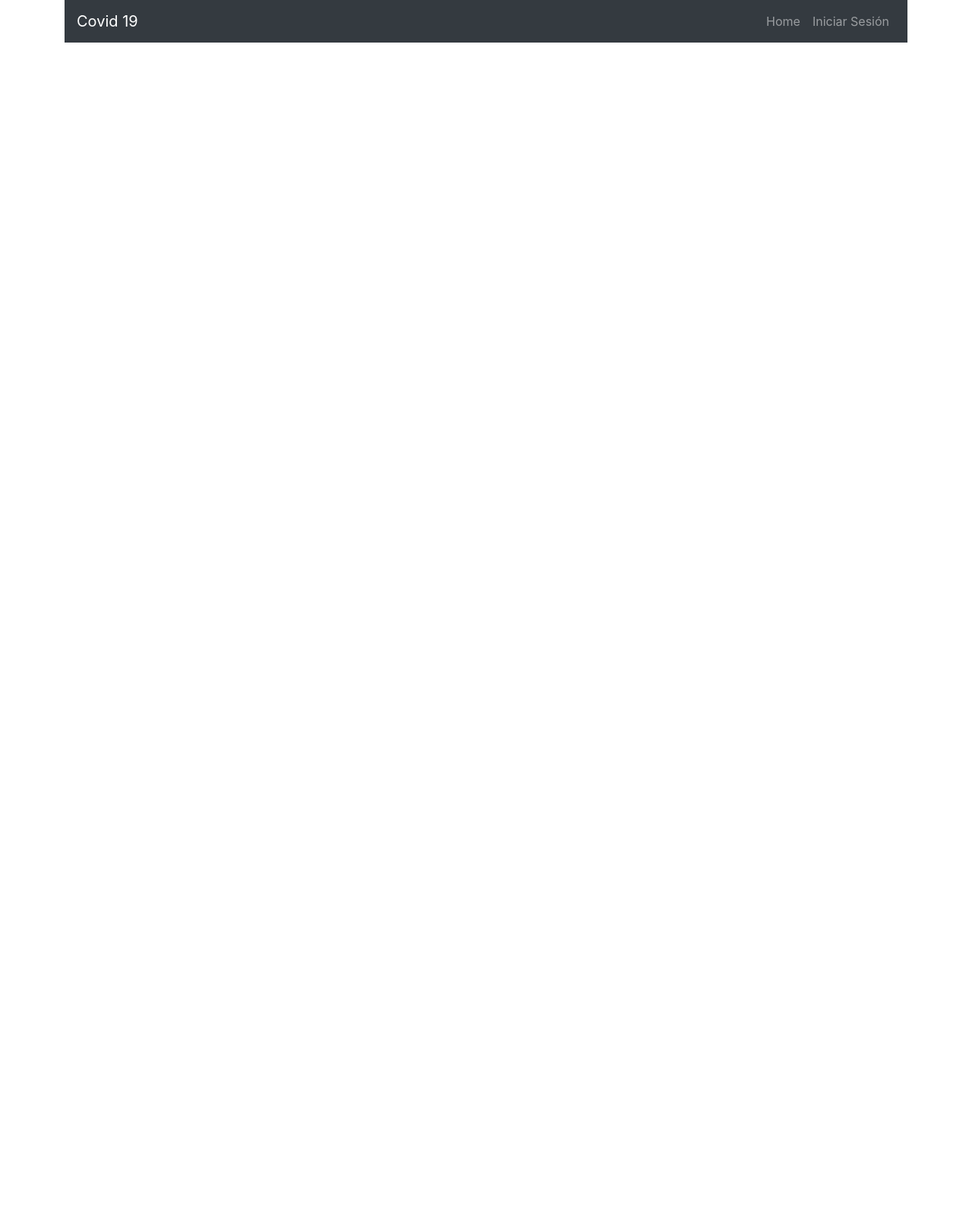
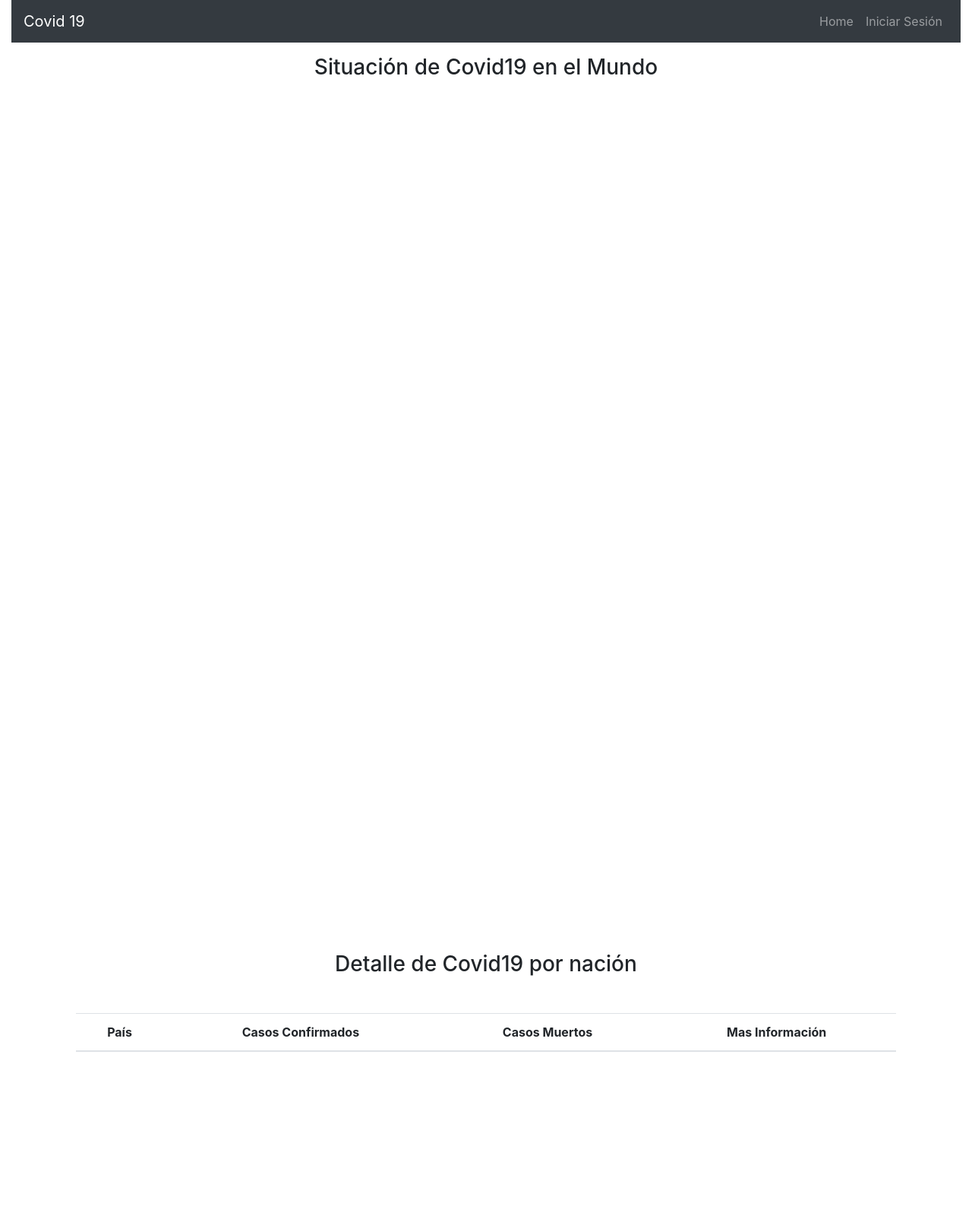
Before and after one commit to somadu/Proyecto_covid_19, a website: page public/covid19/index.html in a window 1280 px wide. Shown: the top 1600 px of the page at 76% size. After the commit the page ends 1400 px from the top, so only its background shows below. Drawn offline with nearby package versions, Linux system fonts and the light colour scheme; no server answers.

Commit message:
se ajusta container de navbar, para que cubra el ancho de la página se ajusta altura de gráficos se incroporan títulos a gráficos y tablas

```diff
--- a/public/covid19/index.html
+++ b/public/covid19/index.html
@@ -9,7 +9,7 @@
 </head>
 <body>
       <!-- NavBar -->
-        <div class="container">
+        <div class="container-fluid">
           <nav class="navbar navbar-expand-lg navbar-dark bg-dark">
               <a class="navbar-brand">Covid 19</a>
                 <ul class="navbar-nav ml-auto">
@@ -52,10 +52,12 @@
         </div>
 
         <!-- Cuerpo con información -->
-        <div class="container">
-          <canvas id="myChart" width="2000" height="2000"></canvas>
+        <div class="container mt-3 text-center">
+          <h3>Situación de Covid19 en el Mundo</h3>
+          <canvas id="myChart" width="2000" height="1100" class="my-3"></canvas>
           <div id="js-table-wrapper" class="col-md-12">
-              <table id="js-table-covid" class="table">
+            <h3>Detalle de Covid19 por nación</h3>
+              <table id="js-table-covid" class="table mt-5">
                   <thead>
                       <tr>
                           <th scope="col">País</th>
@@ -88,7 +90,7 @@
       </div>
 
 
-
+    <!-- Dependencias integradas -->
     <script src="https://code.jquery.com/jquery-3.5.1.slim.min.js" integrity="sha384-DfXdz2htPH0lsSSs5nCTpuj/zy4C+OGpamoFVy38MVBnE+IbbVYUew+OrCXaRkfj" crossorigin="anonymous"></script>
     <script src="https://cdn.jsdelivr.net/npm/popper.js@1.16.0/dist/umd/popper.min.js" integrity="sha384-Q6E9RHvbIyZFJoft+2mJbHaEWldlvI9IOYy5n3zV9zzTtmI3UksdQRVvoxMfooAo" crossorigin="anonymous"></script>
     <script src="https://stackpath.bootstrapcdn.com/bootstrap/4.5.0/js/bootstrap.min.js" integrity="sha384-OgVRvuATP1z7JjHLkuOU7Xw704+h835Lr+6QL9UvYjZE3Ipu6Tp75j7Bh/kR0JKI" crossorigin="anonymous"></script>
```
Also changed, not shown: public/covid19/chile.html (+5 -3 lines).
